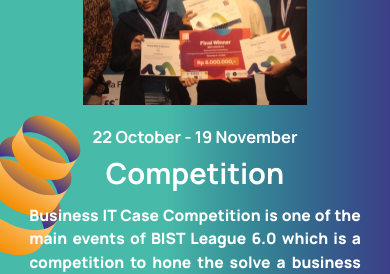
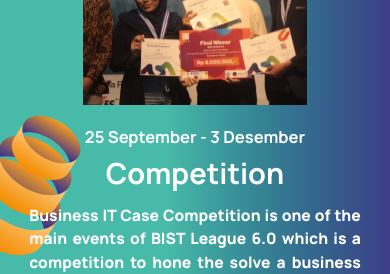
Before and after one commit to syahrialalzaidan/web-bist-league, a Next.js app: page / in a window 390 px wide. Shown: the part 2540-2814 px from the top of the page. Built offline with nearby package versions, Linux system fonts and the light colour scheme; a web font is replaced by a local one.

Commit message:
Landing Page
Update Tanggal

```diff
--- a/src/app/competition/components/Guidebook.tsx
+++ b/src/app/competition/components/Guidebook.tsx
@@ -17,18 +17,21 @@ export default function Guidebook() {
   return (
     <div className="bg-[url('/images/competition/guidebook/bg-guidebook-mobile.svg')] lg:bg-[url('/images/competition/guidebook/bg-guidebook-web.svg')] relative h-[700px] lg:h-full bg-cover pt-16 lg:py-14 pb-9 px-3.5 lg:px-40 overflow-hidden">
       <div className="lg:w-[782px] relative z-10">
-        <h1 className="text-4xl text-white lg:text-5xl font-extrabold">
+        <h1 className="text-4xl font-extrabold text-white lg:text-5xl">
           Guidebook
         </h1>
-        <p className="text-white text-lg lg:text-xl font-normal mt-9 lg:mt-14 leading-7 text-justify">
+        <p className="text-lg font-normal leading-7 text-justify text-white lg:text-xl mt-9 lg:mt-14">
           As mentioned before, preliminary round will be carried out online and
           the final round will be carried out offline. The preliminary case will
           be announced and submitted through this website. The final round will
           be held for 2 days in fully offline. For more detailed information,
           please download the guidebook below.
         </p>
-        <div className="flex mt-9 lg:mt-10 justify-center lg:justify-normal">
-          <button className="px-11 lg:px-6 py-4 bg-[#F8A22D] rounded-lg text-base lg:text-2xl font-bold" onClick={() => downloadpdf()}>
+        <div className="flex justify-center mt-9 lg:mt-10 lg:justify-normal">
+          <button
+            className="px-11 lg:px-6 py-4 bg-[#F8A22D] rounded-lg text-base lg:text-2xl font-bold"
+            onClick={() => downloadpdf()}
+          >
             Download Guidebook
           </button>
         </div>
@@ -41,7 +44,7 @@ export default function Guidebook() {
       <Image
         src={BulatKecil}
         alt="Hero Round"
-        className="scale-125 hidden lg:block absolute lg:top-16 lg:right-32"
+        className="absolute hidden scale-125 lg:block lg:top-16 lg:right-32"
       />
     </div>
   );
--- a/src/app/page.tsx
+++ b/src/app/page.tsx
@@ -242,7 +242,7 @@ export default function Home() {
                         : css.fadeOutAnimation
                     } `}
                   >
-                    14 Agustus - 19 November
+                    25 september - 3 desember
                   </p>
                   <button
                     className={`${css.activitiesTitle}`}
@@ -472,7 +472,7 @@ export default function Home() {
                 />
               </div>
               <p className={`${css.activitiesDate}`}>
-                22 October - 19 November
+                25 September - 3 Desember
               </p>
               <h1 className={`${css.activitiesTitle}`}>Competition</h1>
               <p className={`${css.activitiesText}`}>
@@ -502,11 +502,12 @@ export default function Home() {
               <h1 className={`${css.activitiesTitle}`}>
                 Business Case Bootcamp
               </h1>
-              <p className={`${css.activitiesText}`}>Business IT bootcamp is
-              an intensive training program that combines business and
-              information technology education, offering practical skills and
-              knowledge for professionals to excel in IT-related roles within
-              the business sector.</p>
+              <p className={`${css.activitiesText}`}>
+                Business IT bootcamp is an intensive training program that
+                combines business and information technology education, offering
+                practical skills and knowledge for professionals to excel in
+                IT-related roles within the business sector.
+              </p>
               <button
                 className={`${css.bootcampButton} bg-[#943232]`}
                 onClick={() => router.push("/bootcamp")}
```
